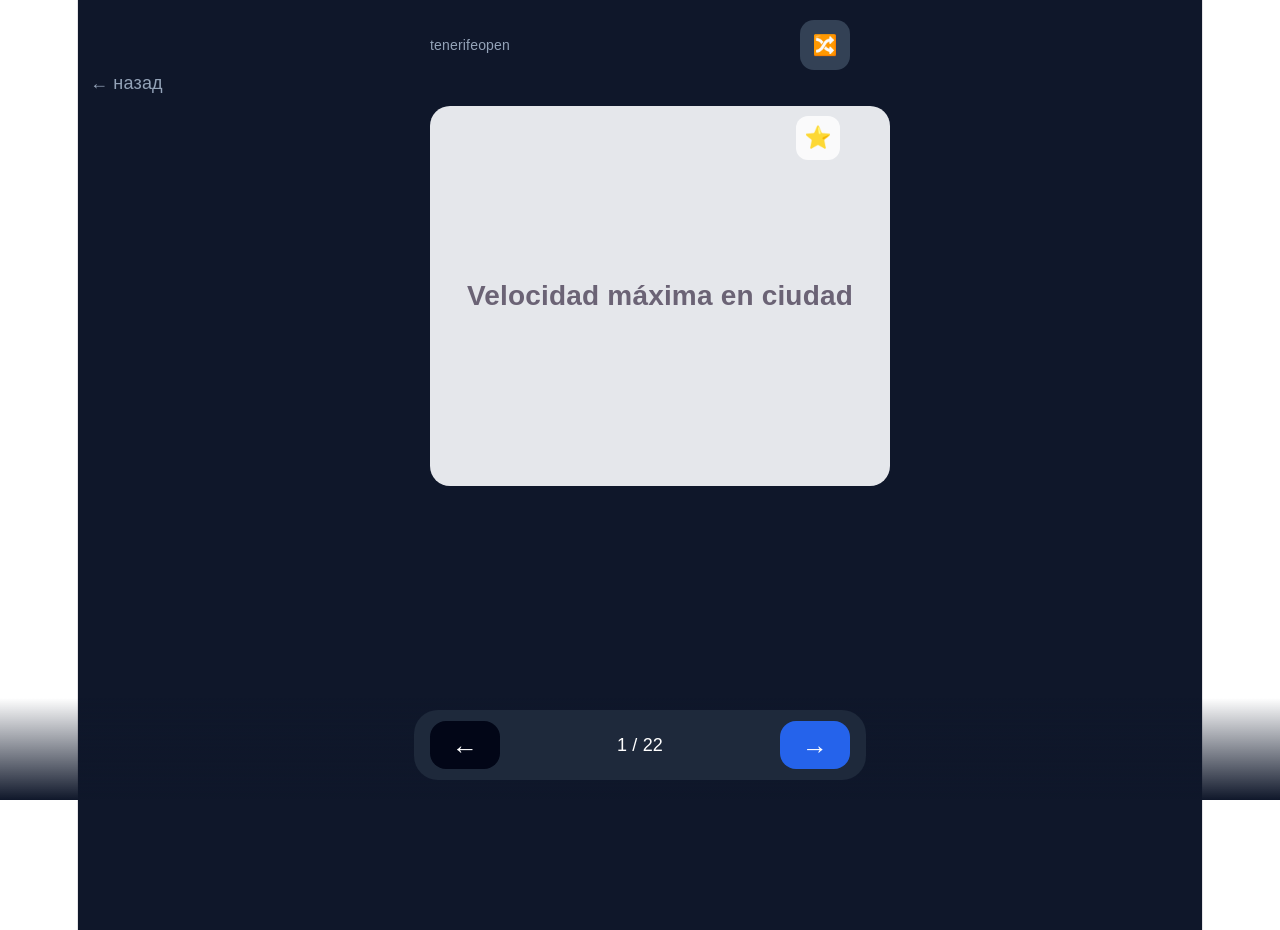
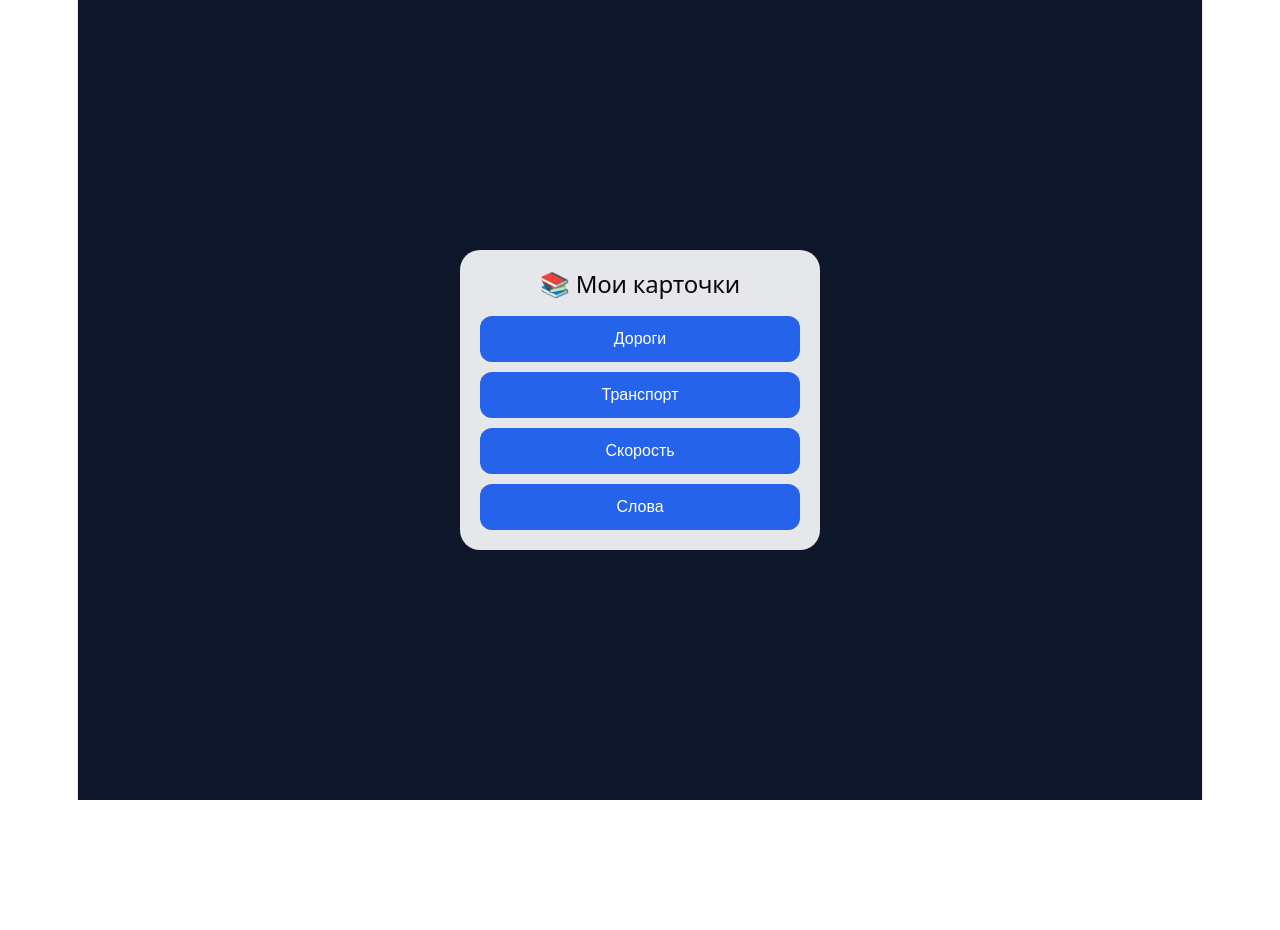
Before and after one commit to tenerifeopen/dgt-flashcards, a React (Vite) app: page / in a window 1280 px wide. After the commit the page ends 800 px from the top, so only its background shows below. Built offline with nearby package versions, Linux system fonts and the light colour scheme.

Commit message:
update cards

```diff
--- a/src/App.jsx
+++ b/src/App.jsx
@@ -1,16 +1,20 @@
-//Test 1234
 import { useEffect, useState } from "react";
 
+const topics = [
+  { name: "Дороги", file: "/cards/roads.txt" },
+  { name: "Транспорт", file: "/cards/transport.txt" },
+  { name: "Скорость", file: "/cards/speed.txt" },
+  { name: "Слова", file: "/cards/words.txt" }
+];
+
 export default function App() {
+  const [screen, setScreen] = useState("menu");
   const [cards, setCards] = useState([]);
   const [index, setIndex] = useState(0);
   const [show, setShow] = useState(false);
 
-  const [favorites, setFavorites] = useState([]);
-  const [randomMode, setRandomMode] = useState(false);
-
-  useEffect(() => {
-    fetch("/cards/speed.txt")
+  const loadTopic = (file) => {
+    fetch(file)
       .then(res => res.text())
       .then(text => {
         const parsed = text
@@ -23,22 +27,56 @@ export default function App() {
           }));
 
         setCards(parsed);
+        setIndex(0);
+        setShow(false);
+        setScreen("cards");
       });
+  };
 
-    const saved = localStorage.getItem("fav");
-    setFavorites(saved ? JSON.parse(saved) : []);
-  }, []);
+  if (screen === "menu") {
+    return (
+      <div style={{
+        minHeight: "100vh",
+        background: "#0f172a",
+        display: "flex",
+        justifyContent: "center",
+        alignItems: "center",
+        fontFamily: "Arial"
+      }}>
+        <div style={{
+          background: "#e5e7eb",
+          padding: 20,
+          borderRadius: 20,
+          width: 320
+        }}>
+          <h2 style={{ textAlign: "center" }}>📚 Мои карточки</h2>
 
-  useEffect(() => {
-    localStorage.setItem("fav", JSON.stringify(favorites));
-  }, [favorites]);
+          {topics.map((t, i) => (
+            <button
+              key={i}
+              onClick={() => loadTopic(t.file)}
+              style={{
+                width: "100%",
+                marginTop: 10,
+                padding: 14,
+                borderRadius: 12,
+                border: "none",
+                background: "#2563eb",
+                color: "white",
+                fontSize: 16
+              }}
+            >
+              {t.name}
+            </button>
+          ))}
+        </div>
+      </div>
+    );
+  }
 
   if (cards.length === 0) {
     return <div style={{ color: "white", padding: 40 }}>Загрузка...</div>;
   }
-
-  const favId = index;
-  const isFav = favorites.includes(favId);
 
   return (
     <div style={{
@@ -51,39 +89,10 @@ export default function App() {
       fontFamily: "Arial"
     }}>
 
-      {/* верх */}
-      <div style={{
-        width: "100%",
-        maxWidth: 420,
-        display: "flex",
-        justifyContent: "space-between",
-        alignItems: "center"
-      }}>
-        <div style={{ color: "#94a3b8", fontSize: 14 }}>
-          tenerifeopen
-        </div>
-
-        <button
-          onClick={() => setRandomMode(!randomMode)}
-          style={{
-            width: 50,
-            height: 50,
-            borderRadius: 14,
-            background: randomMode ? "#16a34a" : "#334155",
-            color: "white",
-            border: "none",
-            fontSize: 20
-          }}
-        >
-          🔀
-        </button>
-      </div>
-
       {/* назад */}
       <div
-        onClick={() => location.reload()}
+        onClick={() => setScreen("menu")}
         style={{
-          alignSelf: "flex-start",
           color: "#94a3b8",
           marginBottom: 10,
           cursor: "pointer"
@@ -92,44 +101,14 @@ export default function App() {
         ← назад
       </div>
 
-      {/* КАРТОЧКА + ⭐ ВНЕ ЕЁ */}
+      {/* карточка */}
       <div style={{
         width: "100%",
-        maxWidth: 420,
-        position: "relative"
+        maxWidth: 420
       }}>
-
-        {/* ⭐ ВАЖНО — ВНЕ flip */}
-        <button
-          onClick={(e) => {
-            e.stopPropagation();
-
-            if (isFav) {
-              setFavorites(favorites.filter(f => f !== favId));
-            } else {
-              setFavorites([...favorites, favId]);
-            }
-          }}
-          style={{
-            position: "absolute",
-            top: 10,
-            right: 10,
-            width: 44,
-            height: 44,
-            borderRadius: 12,
-            border: "none",
-            fontSize: 22,
-            background: "#ffffffcc",
-            color: isFav ? "#facc15" : "#64748b",
-            zIndex: 100
-          }}
-        >
-          ⭐
-        </button>
-
         <div style={{
           width: "100%",
-          height: 340,
+          height: 300,
           perspective: 1000
         }}>
           <div
@@ -139,12 +118,10 @@ export default function App() {
               height: "100%",
               position: "relative",
               transformStyle: "preserve-3d",
-              transition: "0.5s",
+              transition: "transform 0.5s",
               transform: show ? "rotateY(180deg)" : "rotateY(0deg)"
             }}
           >
-
-            {/* вопрос */}
             <div style={{
               position: "absolute",
               width: "100%",
@@ -154,16 +131,15 @@ export default function App() {
               display: "flex",
               alignItems: "center",
               justifyContent: "center",
-              padding: 20,
-              fontSize: "clamp(22px, 6vw, 28px)",
+              fontSize: 22,
               fontWeight: 700,
               textAlign: "center",
+              padding: 20,
               backfaceVisibility: "hidden"
             }}>
               {cards[index].question}
             </div>
 
-            {/* ответ */}
             <div style={{
               position: "absolute",
               width: "100%",
@@ -174,16 +150,15 @@ export default function App() {
               display: "flex",
               alignItems: "center",
               justifyContent: "center",
-              padding: 20,
-              fontSize: "clamp(24px, 7vw, 32px)",
+              fontSize: 24,
               fontWeight: 800,
               textAlign: "center",
+              padding: 20,
               transform: "rotateY(180deg)",
               backfaceVisibility: "hidden"
             }}>
               {cards[index].answer}
             </div>
-
           </div>
         </div>
       </div>
@@ -193,66 +168,30 @@ export default function App() {
         position: "fixed",
         bottom: 0,
         width: "100%",
-        padding: "12px 16px 20px",
-        background: "linear-gradient(to top, #0f172a, transparent)"
+        padding: 20
       }}>
         <div style={{
           maxWidth: 420,
           margin: "0 auto",
-          height: 70,
+          display: "flex",
+          justifyContent: "space-between",
           background: "#1e293b",
-          borderRadius: 24,
-          display: "flex",
-          alignItems: "center",
-          justifyContent: "space-between",
-          padding: "0 16px"
+          borderRadius: 20,
+          padding: 10
         }}>
-
-          <button
-            onClick={() => {
-              setShow(false);
-              setIndex(i => (i - 1 + cards.length) % cards.length);
-            }}
-            style={{
-              width: 70,
-              height: 48,
-              borderRadius: 16,
-              background: "#020617",
-              color: "white",
-              fontSize: 26,
-              border: "none"
-            }}
-          >
-            ←
-          </button>
+          <button onClick={() => {
+            setShow(false);
+            setIndex(i => (i - 1 + cards.length) % cards.length);
+          }}>←</button>
 
           <div style={{ color: "white" }}>
             {index + 1} / {cards.length}
           </div>
 
-          <button
-            onClick={() => {
-              setShow(false);
-              setIndex(i => {
-                if (randomMode) {
-                  return Math.floor(Math.random() * cards.length);
-                }
-                return (i + 1) % cards.length;
-              });
-            }}
-            style={{
-              width: 70,
-              height: 48,
-              borderRadius: 16,
-              background: "#2563eb",
-              color: "white",
-              fontSize: 26,
-              border: "none"
-            }}
-          >
-            →
-          </button>
-
+          <button onClick={() => {
+            setShow(false);
+            setIndex(i => (i + 1) % cards.length);
+          }}>→</button>
         </div>
       </div>
 
```
